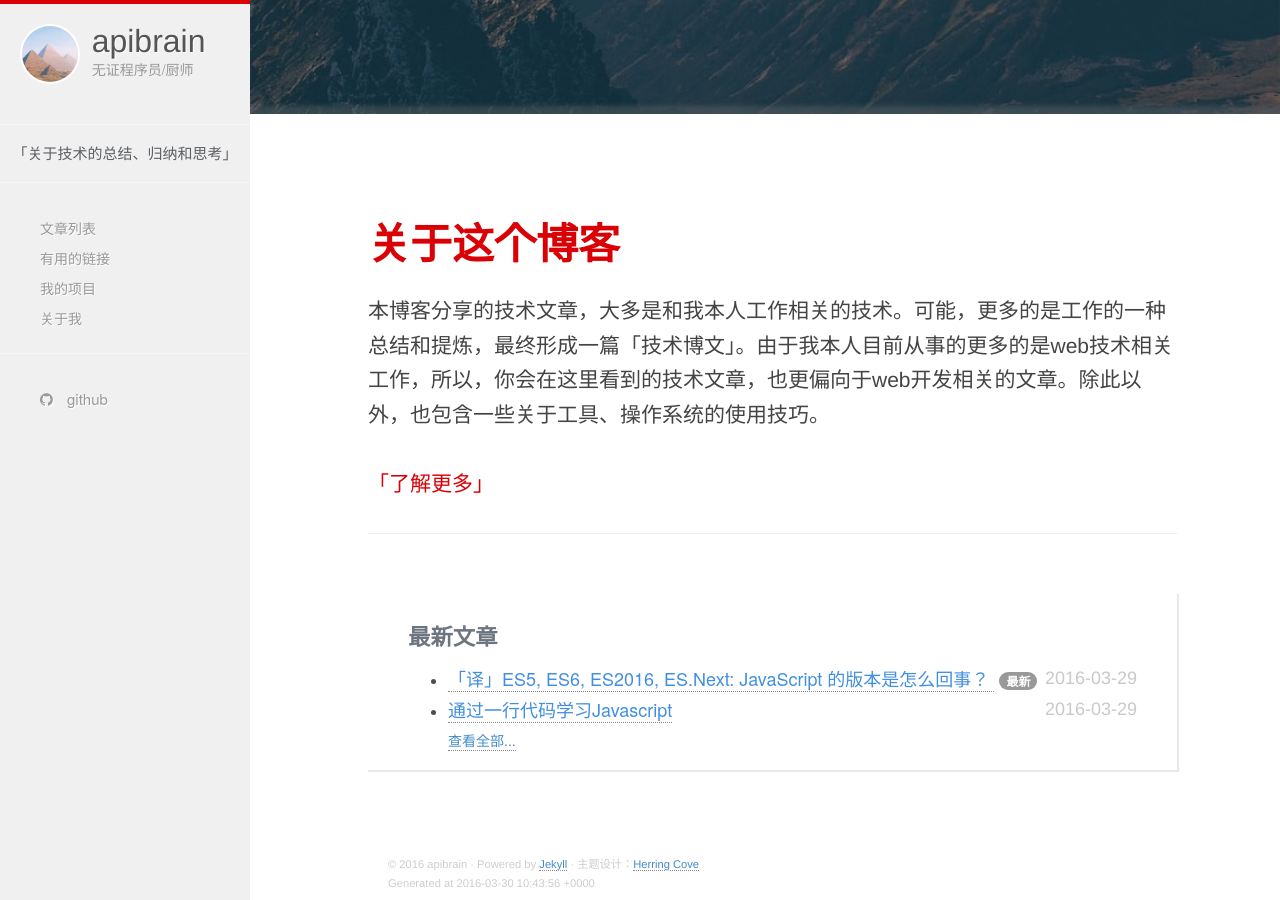
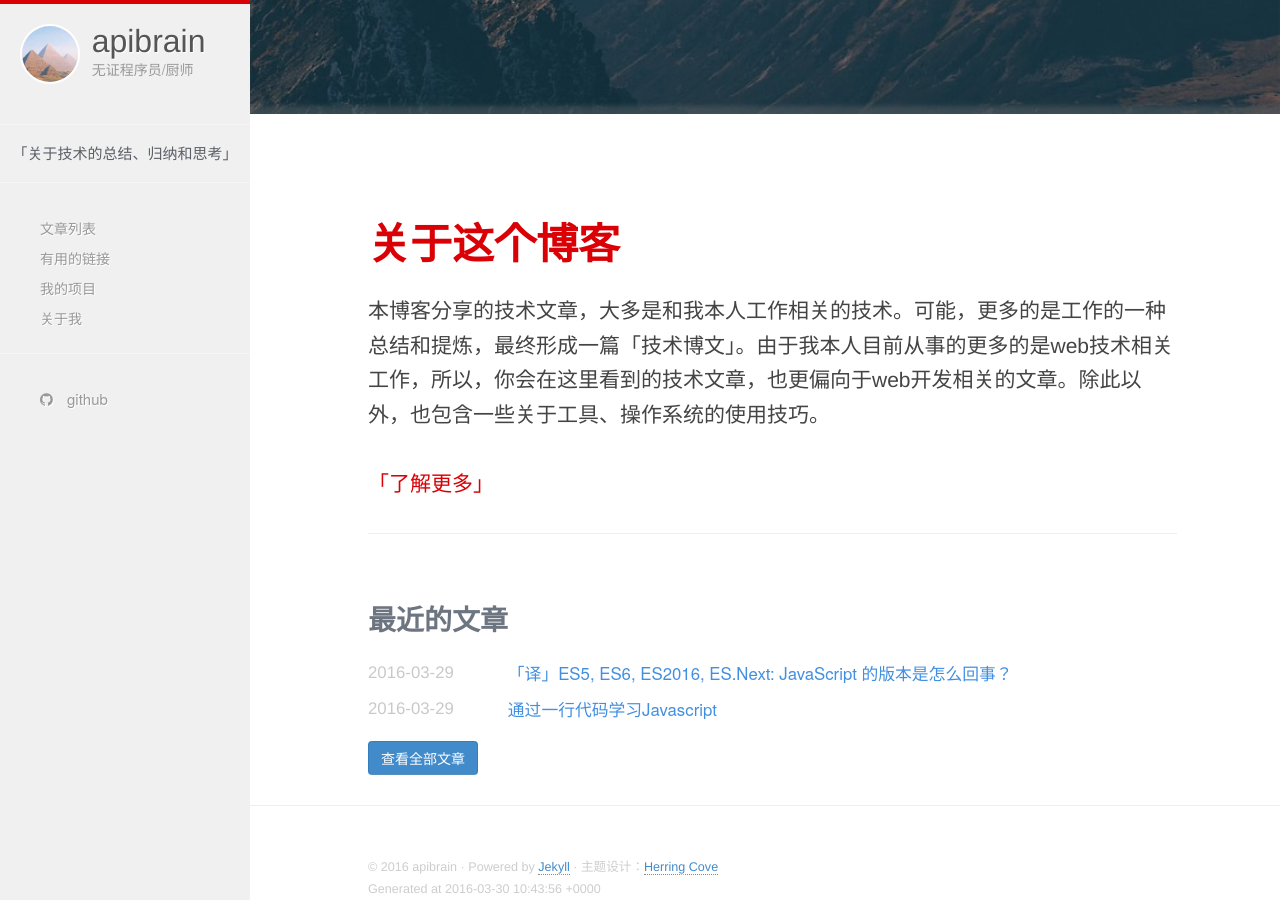
Before and after one commit to apibrain/apibrain.github.io, a Jekyll site: the page built from index.html, in a window 1280 px wide and 900 px high, scrolled down 589 px. Built offline with Jekyll 4.4.1, drawn with Linux system fonts in a browser that asks for light colours.

Commit message:
修改了移动端样式

```diff
--- a/_includes/footer.html
+++ b/_includes/footer.html
@@ -1,3 +1,4 @@
+<hr>
 <div class="container">
   <footer>
     <p class="text-muted credit">
--- a/_includes/navigation.html
+++ b/_includes/navigation.html
@@ -7,7 +7,7 @@
         <span class="icon-bar"></span>
         <span class="icon-bar"></span>
       </button>
-      <a href="{{ site.baseurl }}/" class="navbar-brand"><img src="/images/face.jpg" width="32" height="32" alt="apibrain"> {{ site.name }}</a>
+      <a href="{{ site.baseurl }}/" class="navbar-brand"><img src="/images/face.jpg" width="32" height="32" alt="apibrain"> <strong>{{ site.name }}</strong></a>
     </div>
     <div class="navbar-collapse collapse">
       <ul class="nav navbar-nav">
--- a/css/hc.css
+++ b/css/hc.css
@@ -54,11 +54,6 @@ p
   padding-bottom:30px
 }
 
-.homepage-posts
-{
-  list-style:disc;
-}
-
 .container
 {
   width:80%;
@@ -75,7 +70,7 @@ p
 #wrapper
 {
   padding-left:250px;
-  transition:all .5s ease 0
+  transition:all .5s ease 0;
 }
 
 .navbar
@@ -90,6 +85,8 @@ p
 }
 a.navbar-brand {
   border-bottom: 0 none;
+  color: #333!important;
+  font-size: 24px;
 }
 a.navbar-brand img {
   border-radius: 100%;
@@ -360,15 +357,15 @@ pre
 {
   bottom:0;
   width:100%;
-  font-size:.8em;
+  font-size:.9em;
   text-shadow:1px 1px #fff;
-  padding-left:20px;
+  padding-left:0px;
   margin-bottom:0;
-  padding-bottom:5px;
-  padding-top:5px;
-  margin-top:40px;
+  padding-bottom:0px;
+  padding-top:0px;
+  margin-top:0px;
   z-index:1;
-  color:#cdcdcd
+  color:#cdcdcd;
 }
 
 .label-danger
@@ -499,8 +496,7 @@ time
 {
   color:#c9c9c9;
   font-family:"Helvetica Neue", helvetica, "Open Sans", sans-serif;
-  font-weight:100;
-  text-shadow:1px 1px #fff
+  font-weight:200;
 }
 
 .pn-pager {
@@ -554,15 +550,34 @@ time
 {
   background-color:#fff;
   color:#4d4d4d;
-  box-shadow:1px 1px 0 1px #e8e8e8;
   margin:10px 0;
-  padding:10px 40px
+  border: 0px solid #aaa;
 }
 
 .recent-posts h1
 {
   padding-bottom:10px;
-  font-size:1.6em
+  font-size:2em
+}
+.homepage-posts {
+  margin-left: 0;
+  margin-bottom: 1em;
+  padding-left: 0;
+  list-style: none;
+}
+.homepage-posts li {
+  height: 36px;
+  white-space: nowrap;
+  overflow: hidden;
+}
+.homepage-posts li a {
+  border-bottom: 0 none;
+}
+.homepage-posts time, .homepage-posts h4 {
+  font-size: 1.2em;
+  margin: 0;
+  border: 0px solid #f00;
+  line-height: 36px;
 }
 
 .project-container
@@ -830,17 +845,17 @@ time
 }
 
 @media screen and (max-width: 500px) {
-  #welcome-greeting h2 {
-   font-size: 15px;
-   transition: all 0.2s ease 0s;
-   font-weight: 200;
-   line-height: 30px;
-
+  p, .post ul li {
+    font-size: 1em;
+  }
+  #welcome-greeting > p
+  {
+    font-size:1.2em;
   }
   .container {
     width: 100%;
     margin: 0 0 0 0;
-    padding: 15px 15px 0 15px;
+    padding: 0px 15px 10px 15px;
   }
 
   #article {
@@ -859,32 +874,31 @@ time
     font-size: 2em;
   }
 
-  .recent-posts {
-    padding: 10px 20px;
-  }
   .recent-posts h1 {
     font-size: 1.2em;
   }
   .recent-posts h4 {
     font-size: 14px;
   }
-  .homepage-posts {
-    margin-left: 0;
-    padding-left: 0;
-    list-style: none;
+  .recent-posts time {
+    display: none;
   }
+
   .article-title {
-    font-size: 1.6em;
+    font-size: 1.4em;
     font-weight: 700;
   }
   .post h2 {
-    font-size: 1.4em;
+    font-size: 1.2em;
     margin-top: 1em;
     margin-bottom:1em;
     font-weight: 700;
   }
   .post h3 {
-    font-size: 1.2em;
+    font-size: 1em;
     font-weight: 700;
   }
+  .pn-pager li a {
+    font-size: 1em;
+  }
 }
--- a/index.html
+++ b/index.html
@@ -6,34 +6,15 @@ title: apibrain 的技术博客
 
 {% if site.posts != empty %}
 <div class="recent-posts">
-  <h1>最新文章</h1>
-  {% for post in site.posts limit: 3 %}
-    {% if forloop.first %}
-      {% assign add_class = 'most-recent' %}
-      {% capture fresh_tag %}
-        &nbsp;<span class="badge"><smaller>最新</smaller></span>
-      {% endcapture %}
-    {% endif %}
-    <ul class="homepage-posts {{ add_class }}">
-      <li>
-        <span>
-          <h4>
-            <a href="{{ site.baseurl }}{{ post.url }}">
-              {{ post.title }}
-            </a>
-            {{ fresh_tag }}
-            <time class="pull-right">
-              {{ post.date | date_to_string | date: "%Y-%m-%d" }}
-            </time>
-          </h4>
-        </span>
-      </li>
-    </ul>
-    {% assign add_class = '' %}
-    {% assign fresh_tag = '' %}
+  <h1>最近的文章</h1>
+  <ul class="homepage-posts container-fluid">
+  {% for post in site.posts limit: 5 %}
+    <li class="row">
+      <time class="col-md-2 col-lg-2">{{ post.date | date_to_string | date: "%Y-%m-%d" }}</time>
+      <h4 class="col-xs-12 col-md-10 col-lg-10"><a href="{{ site.baseurl }}{{ post.url }}" title="{{ post.title }}">{{ post.title }}</a></h4>
+    </li>
   {% endfor %}
-  <ul>
-    <a href="{{ site.baseurl }}/list.html">查看全部...</a>
   </ul>
+  <a href="{{ site.baseurl }}/list.html" class="btn btn-primary">查看全部文章</a>
 </div>
 {% endif %}
```
